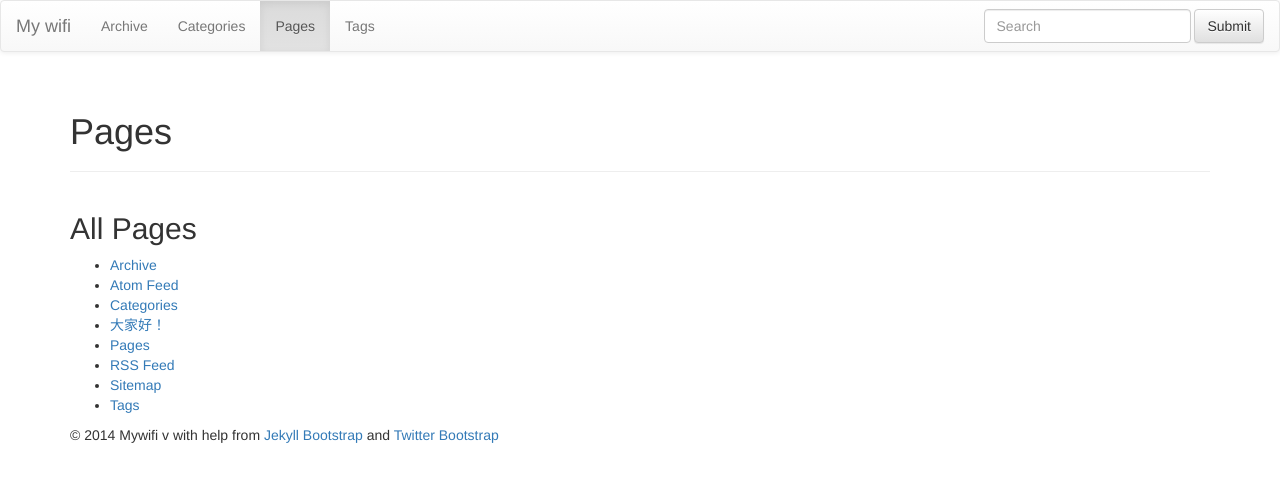
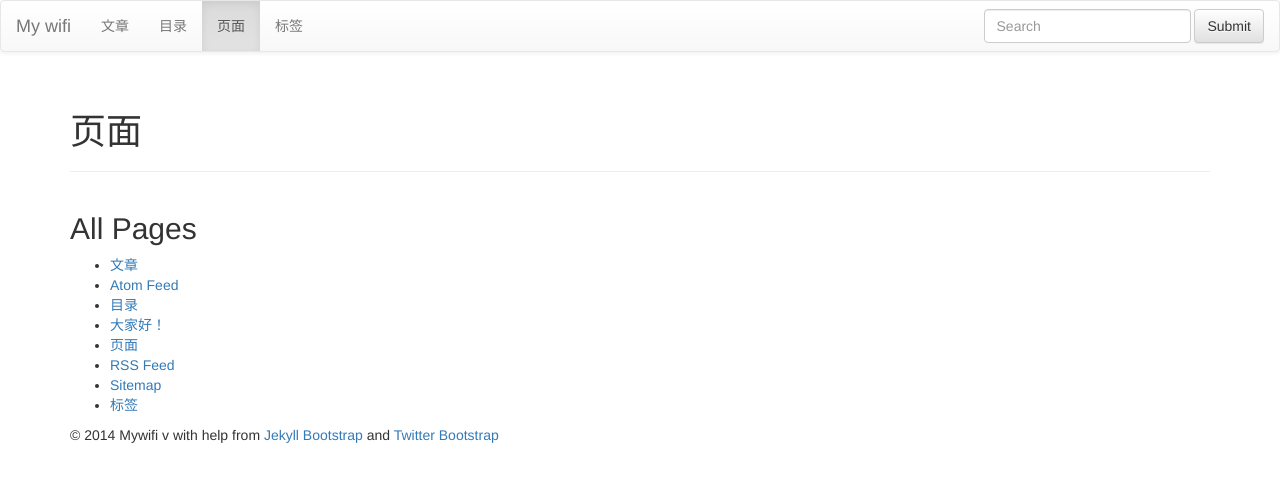
Before and after one commit to southwolf/Mywifi.github.io, a Jekyll site: the page built from pages.html, in a window 1280 px wide. Shown: the top 482 px of the page. Built offline with Jekyll 4.4.1, drawn with Linux system fonts in a browser that asks for light colours; nearby versions of some CDN libraries; library files that are not in the unit come from our copies.

Commit message:
change language

```diff
--- a/archive.html
+++ b/archive.html
@@ -1,6 +1,6 @@
 ---
 layout: page
-title : Archive
+title : 文章
 header : Post Archive
 group: navigation
 ---
--- a/categories.html
+++ b/categories.html
@@ -1,6 +1,6 @@
 ---
 layout: page
-title: Categories
+title: 目录
 header: Posts By Category
 group: navigation
 ---
--- a/pages.html
+++ b/pages.html
@@ -1,6 +1,6 @@
 ---
 layout: page
-title: Pages
+title: 页面
 header: Pages
 group: navigation
 ---
--- a/tags.html
+++ b/tags.html
@@ -1,6 +1,6 @@
 ---
 layout: page
-title: Tags
+title: 标签
 header: Posts By Tag
 group: navigation
 ---
```
Also changed, not shown: _posts/2014-11-15-Hello-world.md (+1 -1 lines).
